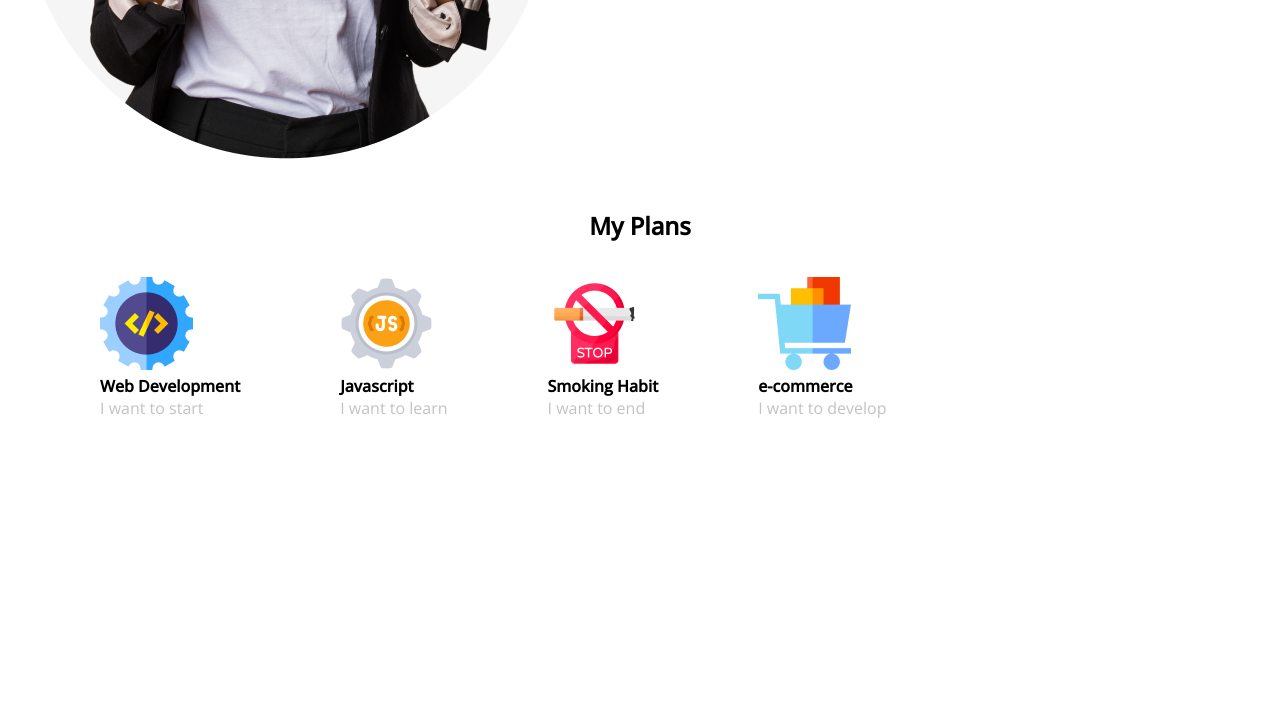
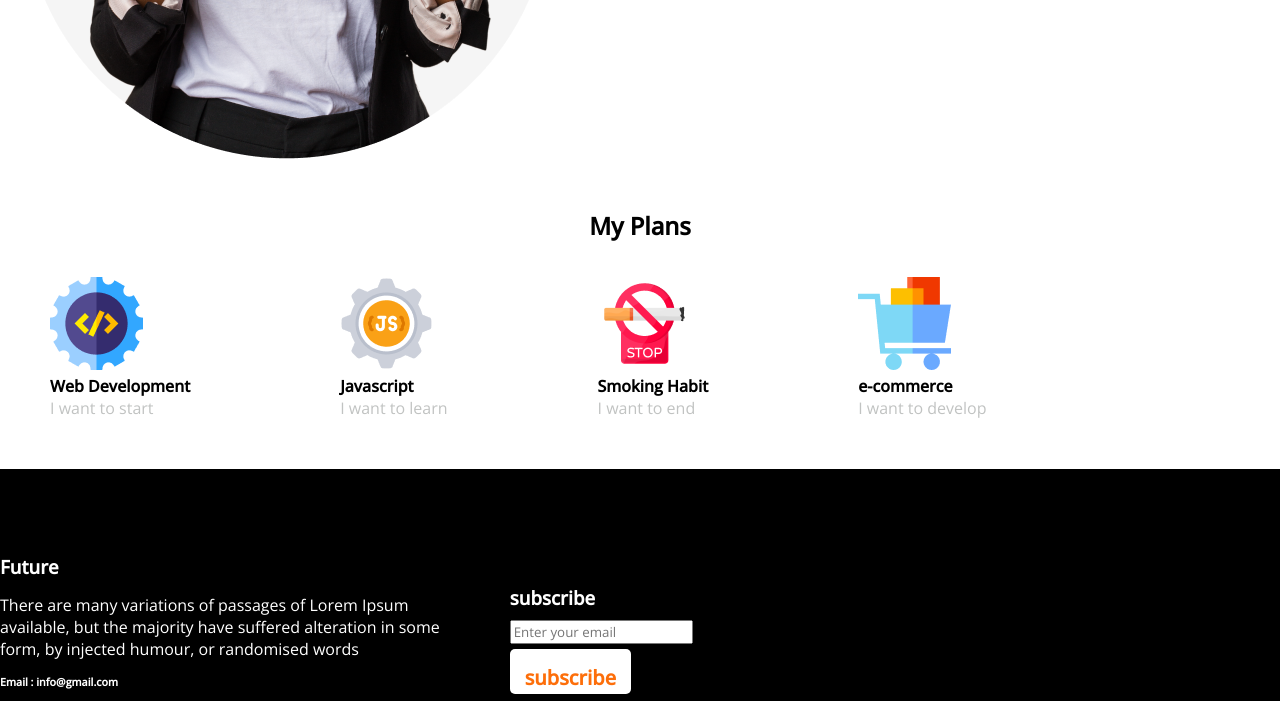
Before and after one commit to abushahed670/assignment, a plain HTML site: page index.html in a window 1280 px wide. Shown: the part 939-1640 px from the top of the page. Before the commit the page ends 1358 px from the top, so only its background shows below. Drawn offline with nearby package versions, Linux system fonts and the light colour scheme.

Commit message:
footer added

```diff
--- a/index.html
+++ b/index.html
@@ -74,7 +74,7 @@
 
                 </div>
                 <div>
-                    <img class="plans-img" src="images/icons/ecom.png" alt="">
+                    <img  src="images/icons/ecom.png" alt="">
                     <h4>e-commerce</h4>
                     <p class="plans-description">I want to develop</p>
 
@@ -89,6 +89,24 @@
     </main>
 
     <footer>
+        <div class="footer-container">
+            <div class="future">
+                <h3>Future</h3>
+                <p class="future-description">There are many variations of passages of Lorem Ipsum <br> available, but the majority have suffered alteration in some <br> form, by injected humour, or randomised words</p>
+                <h6 class="email">Email : info@gmail.com</h6>
+                <h6 class="phone">Phone : 01500 00 00 0</h6>
+                <a  href=""><img src="images/icons/fb.png" alt=""></a>
+                <a href=""><img src="images/icons/twitter.png" alt=""></a>
+                <a  href=""><img src="images/icons/youtube.png" alt=""></a>
+
+            </div>
+            <div class="subscribe">
+                <h3 class="subs-title">subscribe</h3>
+                <input class="text-field" type="text" name="" id="" placeholder="Enter your email"> <br>
+                <input class="subs-btn" type="submit" value="subscribe">
+
+            </div>
+        </div>
 
     </footer>
 
--- a/style/assignment.css
+++ b/style/assignment.css
@@ -25,10 +25,10 @@
     color: #FFFFFF;
     font-weight: 700;
     height: 45px;
-    margin-top: 29px;
+    margin-top: 20px;
     font-size: 20px;
     border: 0;
-    padding: 15px 25px;
+    padding: 15px 15px;
     align-items: center;
     border-radius: 5px;
     background: #FD6E0A;
@@ -75,7 +75,67 @@
 
 .plans-container{
     display: flex;
-    gap: 100px;
+    gap: 150px;
     align-items: center;
-    margin-left: 100px;
+    margin-left: 50px;
 }
+/* footer style */
+
+.footer-container{
+    display: flex;
+    margin-top: 50px;
+    background-color: black;
+    color: #FFFFFF;
+    gap: 70px;
+    align-items: center;
+}
+.future{
+    height: 50%;
+    padding-top: 70px;
+    margin-top: 20px;
+    margin-bottom: 20px;
+
+}
+.future   {
+    margin-top: 15px;
+}
+.future-description{
+    margin-top: 15px;
+
+}
+.email{
+    margin-top: 15px;
+}
+.phone{
+    margin-top: 15px;
+}
+.icon-1{
+    margin-top: 15px;
+}
+.icon-2{
+    margin-top: 15px;
+}
+.icon-3{
+    margin-top: 15px;
+}
+.subscribe{
+    margin-top: 20px;
+}
+.subs-title{
+    padding-bottom: 10px;
+}
+
+.subs-btn{
+    color:  #FD6E0A;
+    font-weight: 700;
+    height: 45px;
+    margin-top: 5px;
+    font-size: 20px;
+    border: 0;
+    padding: 15px 15px;
+    align-items: center;
+    border-radius: 5px;
+    background:#FFFFFF;
+    text-align: center;
+
+}
```
